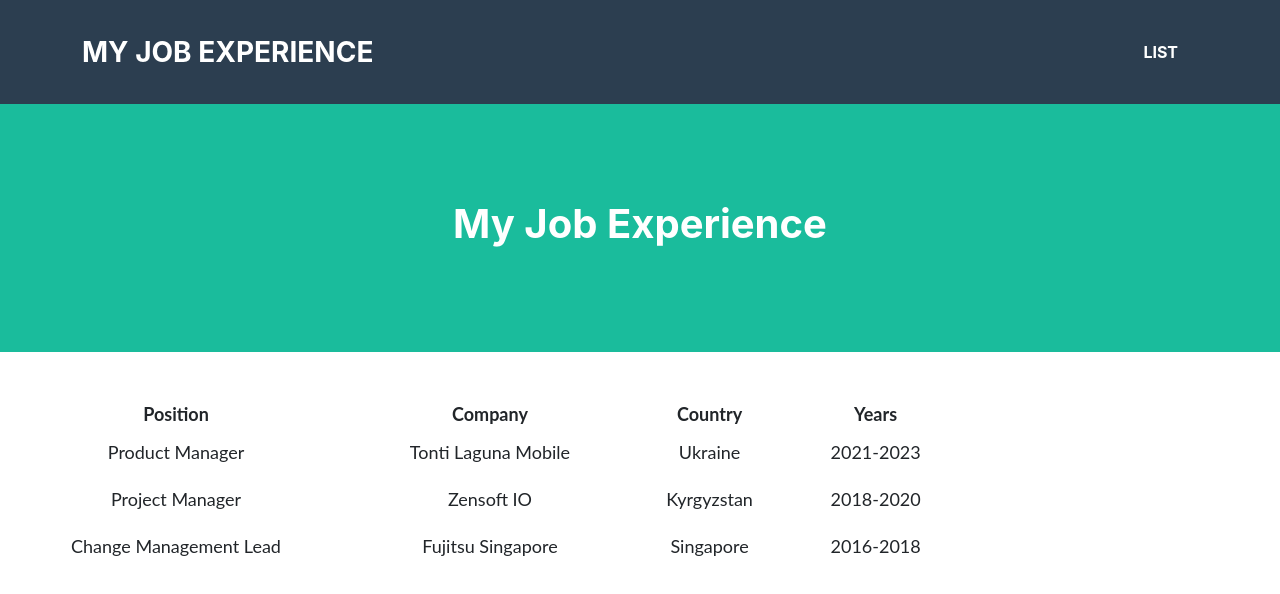
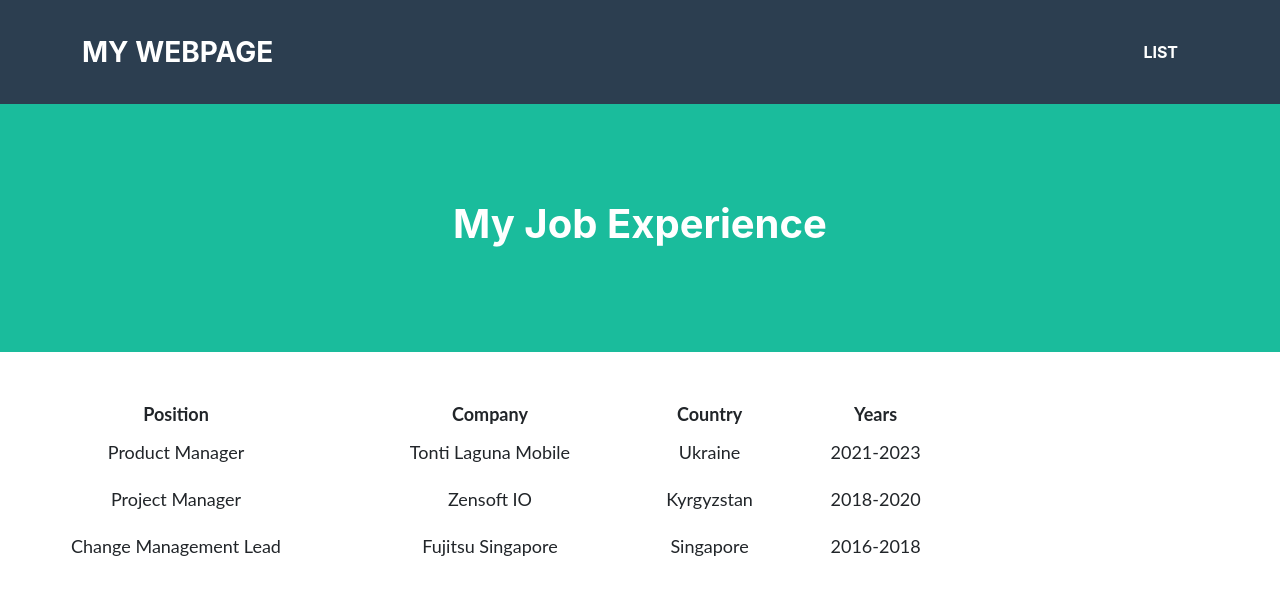
Before and after one commit to saliaasanova/saliaasanova.github.io, a plain HTML site: page list.html in a window 1280 px wide. Drawn offline with Linux system fonts and the light colour scheme.

Commit message:
changed the my webpage link and title

```diff
--- a/list.html
+++ b/list.html
@@ -11,7 +11,7 @@
         <nav class="navbar navbar-expand-lg bg-secondary text-uppercase fixed-top" id="mainNav">
             <div class="container">
                 <!--This code defines the "My Webpage" link in the top right corner of the navigation pane-->
-                <a class="navbar-brand" href="">My Job Experience</a>
+                <a class="navbar-brand" href="./index.html">My Webpage</a>
                 <!--This code defines the "List" link in the top left corner of the navigation pane-->
                 <ul class="navbar-nav ms-auto">
                     <li class="nav-item mx-0 mx-lg-1"><a class="nav-link py-3 px-0 px-lg-3 rounded" href="./list.html">List</a></li>
```
